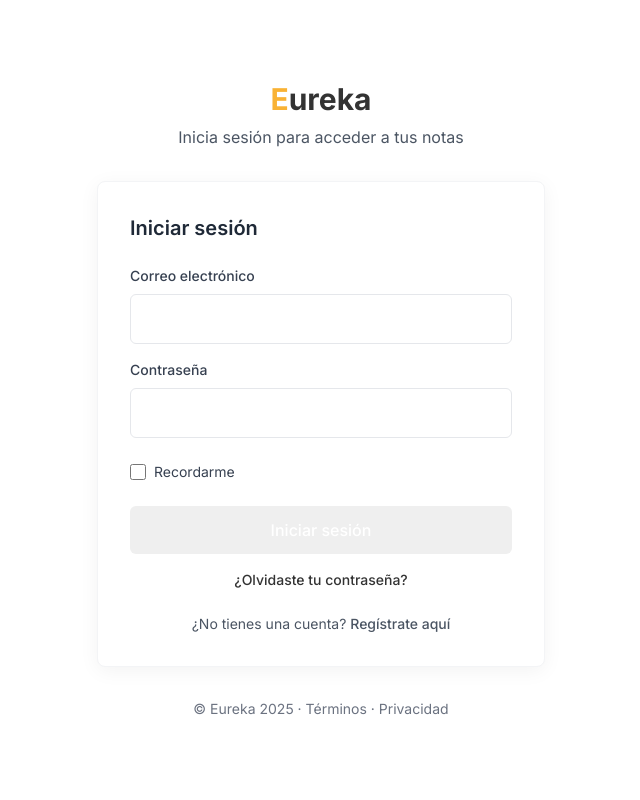
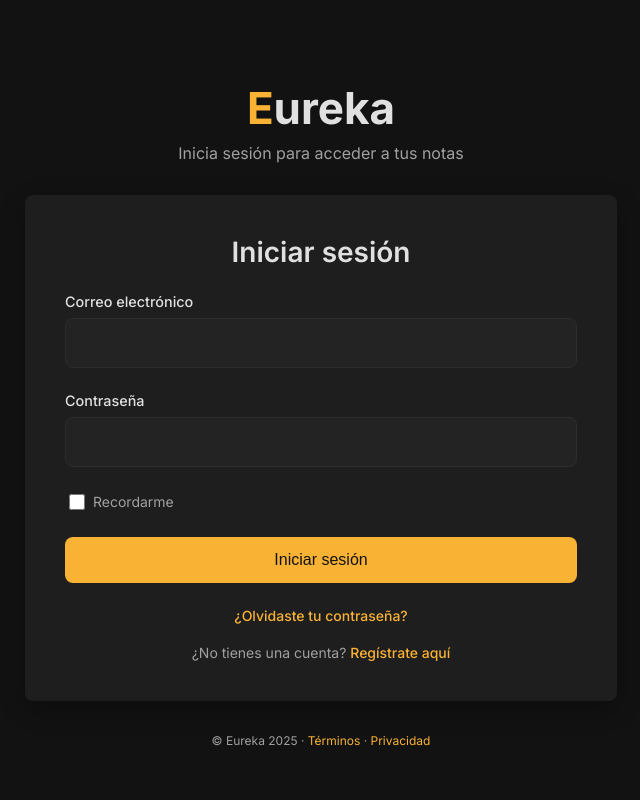
Before and after one commit to AlpucheMad/eureka_web, a Flask app: page /auth/login in a window 1280 px wide. Shown: the whole page, without its empty margins (319-959 px from the left). Run offline with Flask 3, Linux system fonts and the light colour scheme; parts of the project's set-up code (start-up, migrations or seed data) failed here and were passed over; some libraries are stand-ins or nearby versions.

Commit message:
feat(ui): Implementar diseño oscuro en interfaces de autenticación

```diff
--- /dev/null
+++ b/app/static/css/auth.css
@@ -0,0 +1,390 @@
+:root {
+    --color-primary: #121212; /* Fondo negro oscuro principal */
+    --color-secondary: #1E1E1E; /* Fondo para elementos destacados */
+    --color-accent: #F9B234; /* Naranja tenue para elementos de acento */
+    --color-text: #E0E0E0; /* Texto en gris claro */
+    --color-text-muted: #A0A0A0; /* Texto secundario */
+    --color-border: #2D2D2D; /* Bordes sutiles */
+    --color-input-bg: #232323; /* Fondo para inputs */
+    --color-error: #FF5252; /* Color para errores */
+    --color-success: #4CAF50; /* Color para éxito */
+
+    /* Variables responsivas */
+    --container-padding: 1.5rem;
+    --card-padding: 2rem;
+    --input-padding: 1rem;
+    --border-radius: 0.5rem;
+}
+
+/* Estilos base y reset */
+*, *::before, *::after {
+    box-sizing: border-box;
+}
+
+html {
+    font-size: 16px;
+}
+
+body {
+    font-family: 'Inter', sans-serif;
+    background-color: var(--color-primary);
+    color: var(--color-text);
+    transition: all 0.3s ease;
+    margin: 0;
+    padding: 0;
+    min-height: 100vh;
+    display: flex;
+    flex-direction: column;
+    justify-content: center;
+    align-items: center;
+    overflow-x: hidden;
+    padding: 1rem;
+}
+
+/* Contenedor principal */
+.auth-container {
+    width: 100%;
+    max-width: 28rem; /* 448px */
+    padding: 0 var(--container-padding);
+    display: flex;
+    flex-direction: column;
+    align-items: center;
+}
+
+/* Logo y branding */
+.auth-logo {
+    margin-bottom: 2rem;
+    text-align: center;
+    width: 100%;
+}
+
+.auth-logo h1 {
+    font-size: 2.25rem; /* Ajustado para mejor escalabilidad */
+    font-weight: 700;
+    margin-bottom: 0.5rem;
+    line-height: 1.2;
+}
+
+.auth-logo span.accent {
+    color: var(--color-accent);
+}
+
+.auth-logo p {
+    color: var(--color-text-muted);
+    font-size: 1rem;
+    margin: 0.5rem 0 0;
+}
+
+/* Tarjeta de autenticación */
+.auth-card {
+    background-color: var(--color-secondary);
+    border-radius: var(--border-radius);
+    width: 100%;
+    padding: var(--card-padding);
+    box-shadow: 0 0.5rem 1.5rem rgba(0, 0, 0, 0.3);
+    transition: transform 0.3s ease, box-shadow 0.3s ease;
+}
+
+.auth-card:hover {
+    transform: translateY(-2px);
+    box-shadow: 0 0.75rem 2rem rgba(0, 0, 0, 0.4);
+}
+
+.auth-card h2 {
+    font-size: 1.5rem;
+    font-weight: 600;
+    margin-top: 0;
+    margin-bottom: 1.5rem;
+    color: var(--color-text);
+    text-align: center;
+}
+
+/* Formularios */
+.form-group {
+    margin-bottom: 1.5rem;
+}
+
+.form-group label {
+    display: block;
+    font-size: 0.9rem;
+    font-weight: 500;
+    margin-bottom: 0.5rem;
+    color: var(--color-text);
+}
+
+.form-control {
+    width: 100%;
+    background-color: var(--color-input-bg);
+    border: 1px solid var(--color-border);
+    border-radius: var(--border-radius);
+    padding: 0.875rem var(--input-padding);
+    font-size: 1rem;
+    color: var(--color-text);
+    transition: all 0.3s ease;
+    box-sizing: border-box;
+}
+
+.form-control:focus {
+    outline: none;
+    border-color: var(--color-accent);
+    box-shadow: 0 0 0 2px rgba(249, 178, 52, 0.2);
+}
+
+.form-text {
+    font-size: 0.75rem;
+    color: var(--color-text-muted);
+    margin-top: 0.5rem;
+    line-height: 1.4;
+}
+
+.form-check {
+    display: flex;
+    align-items: center;
+    margin-bottom: 1.5rem;
+}
+
+.form-check-input {
+    width: 1rem;
+    height: 1rem;
+    margin-right: 0.5rem;
+    accent-color: var(--color-accent);
+}
+
+.form-check-label {
+    font-size: 0.875rem;
+    color: var(--color-text-muted);
+}
+
+/* Botones */
+.btn {
+    width: 100%;
+    padding: 0.875rem var(--input-padding);
+    font-size: 1rem;
+    font-weight: 500;
+    text-align: center;
+    border-radius: var(--border-radius);
+    transition: all 0.3s ease;
+    cursor: pointer;
+    border: none;
+}
+
+.btn-primary {
+    background-color: var(--color-accent);
+    color: #121212;
+}
+
+.btn-primary:hover {
+    background-color: #f8a818;
+    transform: translateY(-1px);
+    box-shadow: 0 0.25rem 1rem rgba(249, 178, 52, 0.3);
+}
+
+/* Enlaces y textos secundarios */
+.auth-links {
+    text-align: center;
+    margin-top: 1.25rem;
+    font-size: 0.875rem;
+    color: var(--color-text-muted);
+    width: 100%;
+}
+
+.auth-links a {
+    color: var(--color-accent);
+    text-decoration: none;
+    font-weight: 500;
+    transition: color 0.3s ease;
+}
+
+.auth-links a:hover {
+    color: #f8a818;
+    text-decoration: underline;
+}
+
+.auth-footer {
+    margin-top: 2rem;
+    text-align: center;
+    font-size: 0.75rem;
+    color: var(--color-text-muted);
+    width: 100%;
+    padding: 0 1rem;
+}
+
+.auth-footer a {
+    color: var(--color-accent);
+    text-decoration: none;
+}
+
+.auth-footer a:hover {
+    text-decoration: underline;
+}
+
+/* Mensajes flash */
+.flash-messages {
+    width: 100%;
+    margin-bottom: 1.5rem;
+}
+
+.alert {
+    padding: 0.875rem var(--input-padding);
+    border-radius: var(--border-radius);
+    margin-bottom: 1rem;
+    font-size: 0.875rem;
+    width: 100%;
+}
+
+.alert-success {
+    background-color: rgba(76, 175, 80, 0.1);
+    border: 1px solid rgba(76, 175, 80, 0.2);
+    color: #4CAF50;
+}
+
+.alert-danger {
+    background-color: rgba(255, 82, 82, 0.1);
+    border: 1px solid rgba(255, 82, 82, 0.2);
+    color: #FF5252;
+}
+
+.alert-warning {
+    background-color: rgba(255, 193, 7, 0.1);
+    border: 1px solid rgba(255, 193, 7, 0.2);
+    color: #FFC107;
+}
+
+.alert-info {
+    background-color: rgba(33, 150, 243, 0.1);
+    border: 1px solid rgba(33, 150, 243, 0.2);
+    color: #2196F3;
+}
+
+/* Animaciones */
+@keyframes fadeIn {
+    from { opacity: 0; transform: translateY(10px); }
+    to { opacity: 1; transform: translateY(0); }
+}
+
+.auth-card, .auth-logo {
+    animation: fadeIn 0.5s ease-out forwards;
+}
+
+/* Para errores de formulario */
+.form-error {
+    color: var(--color-error);
+    font-size: 0.75rem;
+    margin-top: 0.5rem;
+}
+
+/* Loader para acciones asíncronas */
+.loader {
+    display: inline-block;
+    width: 1rem;
+    height: 1rem;
+    border: 2px solid rgba(255, 255, 255, 0.3);
+    border-radius: 50%;
+    border-top-color: #fff;
+    animation: spin 0.8s linear infinite;
+    margin-right: 0.5rem;
+    vertical-align: middle;
+}
+
+@keyframes spin {
+    to { transform: rotate(360deg); }
+}
+
+/* Media queries para responsividad */
+/* Móvil pequeño */
+@media (max-width: 320px) {
+    :root {
+        --container-padding: 1rem;
+        --card-padding: 1.5rem;
+        --input-padding: 0.75rem;
+    }
+
+    html {
+        font-size: 14px;
+    }
+
+    .auth-logo h1 {
+        font-size: 2rem;
+    }
+
+    .auth-card h2 {
+        font-size: 1.25rem;
+    }
+}
+
+/* Móvil mediano a grande */
+@media (min-width: 321px) and (max-width: 480px) {
+    :root {
+        --container-padding: 1.25rem;
+        --card-padding: 1.75rem;
+    }
+
+    .auth-logo h1 {
+        font-size: 2.125rem;
+    }
+}
+
+/* Tablet */
+@media (min-width: 481px) and (max-width: 768px) {
+    .auth-container {
+        max-width: 32rem;
+    }
+
+    .auth-logo h1 {
+        font-size: 2.5rem;
+    }
+}
+
+/* Desktop pequeño */
+@media (min-width: 769px) and (max-width: 1024px) {
+    .auth-container {
+        max-width: 36rem;
+    }
+
+    :root {
+        --card-padding: 2.25rem;
+    }
+}
+
+/* Desktop grande */
+@media (min-width: 1025px) {
+    .auth-container {
+        max-width: 40rem;
+    }
+
+    :root {
+        --card-padding: 2.5rem;
+        --input-padding: 1.125rem;
+    }
+
+    .auth-logo h1 {
+        font-size: 2.75rem;
+    }
+
+    .auth-card h2 {
+        font-size: 1.75rem;
+    }
+
+    .form-control {
+        font-size: 1.05rem;
+    }
+}
+
+/* Orientación landscape en móviles */
+@media (max-height: 480px) and (orientation: landscape) {
+    body {
+        padding: 1rem;
+    }
+
+    .auth-logo {
+        margin-bottom: 1rem;
+    }
+
+    .auth-logo h1 {
+        font-size: 1.75rem;
+    }
+
+    .auth-footer {
+        margin-top: 1rem;
+    }
+}
--- a/app/templates/auth/base_auth.html
+++ b/app/templates/auth/base_auth.html
@@ -5,87 +5,32 @@
     <meta name="viewport" content="width=device-width, initial-scale=1.0">
     <title>{% block title %}Eureka - Tu espacio de ideas{% endblock %}</title>
     <link href="https://fonts.googleapis.com/css2?family=Inter:wght@300;400;500;600;700&display=swap" rel="stylesheet">
-    <link href="https://cdn.jsdelivr.net/npm/tailwindcss@2.2.19/dist/tailwind.min.css" rel="stylesheet">
+    <link rel="stylesheet" href="{{ url_for('static', filename='css/auth.css') }}">
     <script src="https://unpkg.com/htmx.org@1.9.2"></script>
     <meta name="description" content="Eureka - Tu espacio personal para capturar y organizar ideas">
-    <style>
-        :root {
-            --color-accent: #F9B234;
-            --color-text-light: #333333;
-            --color-text-dark: #E0E0E0;
-            --color-bg-light: #FFFFFF;
-            --color-bg-dark: #121212;
-            --color-sec-light-1: #F5F5F5;
-            --color-sec-light-2: #E0E0E0;
-            --color-sec-dark-1: #2D2D2D;
-            --color-sec-dark-2: #3D3D3D;
-        }
-        body {
-            font-family: 'Inter', sans-serif;
-            transition: background-color 0.3s, color 0.3s;
-        }
-        .theme-light {
-            background-color: var(--color-bg-light);
-            color: var(--color-text-light);
-        }
-        .theme-dark {
-            background-color: var(--color-bg-dark);
-            color: var(--color-text-dark);
-        }
-        .accent {
-            color: var(--color-accent);
-        }
-        .btn {
-            transition: all 0.3s ease;
-        }
-        .btn:hover {
-            transform: translateY(-1px);
-            box-shadow: 0 2px 10px rgba(0, 0, 0, 0.1);
-        }
-        .input-minimal {
-            background-color: transparent;
-            border: 1px solid #E0E0E0;
-            border-radius: 4px;
-            padding: 10px 16px;
-            transition: all 0.3s ease;
-        }
-        .input-minimal:focus {
-            border-color: var(--color-accent);
-            box-shadow: 0 0 0 2px rgba(249, 178, 52, 0.2);
-        }
-        .card-auth {
-            border-radius: 8px;
-            box-shadow: 0 4px 20px rgba(0, 0, 0, 0.05);
-            transition: transform 0.3s ease, box-shadow 0.3s ease;
-        }
-        .card-auth:hover {
-            transform: translateY(-2px);
-            box-shadow: 0 6px 25px rgba(0, 0, 0, 0.08);
-        }
-    </style>
     {% block extra_head %}{% endblock %}
 </head>
-<body class="theme-light min-h-screen flex items-center justify-center px-4">
-    <div class="w-full max-w-md">
+<body>
+    <div class="auth-container">
         <!-- Logo/Branding -->
-        <div class="text-center mb-8">
-            <h1 class="text-3xl font-bold mb-2">
+        <div class="auth-logo">
+            <h1>
                 <span class="accent">E</span>ureka
             </h1>
-            <p class="text-gray-600 dark:text-gray-400">{% block subtitle %}Tu espacio personal de ideas{% endblock %}</p>
+            <p>{% block subtitle %}Tu espacio personal de ideas{% endblock %}</p>
         </div>
 
         <!-- Mensajes Flash -->
         {% with messages = get_flashed_messages(with_categories=true) %}
             {% if messages %}
-                <div class="mb-6 space-y-2">
+                <div class="flash-messages">
                     {% for category, message in messages %}
-                        {% set alert_color = 'bg-green-50 border-green-400 text-green-700' if category == 'success' else
-                                'bg-red-50 border-red-400 text-red-700' if category == 'error' else
-                                'bg-yellow-50 border-yellow-400 text-yellow-700' if category == 'warning' else
-                                'bg-blue-50 border-blue-400 text-blue-700' %}
-                        <div class="{{ alert_color }} px-4 py-3 rounded-md border relative" role="alert">
-                            <span class="block sm:inline">{{ message }}</span>
+                        {% set alert_class = 'alert-success' if category == 'success' else
+                                             'alert-danger' if category == 'error' else
+                                             'alert-warning' if category == 'warning' else
+                                             'alert-info' %}
+                        <div class="alert {{ alert_class }}" role="alert">
+                            {{ message }}
                         </div>
                     {% endfor %}
                 </div>
@@ -93,16 +38,41 @@
         {% endwith %}
 
         <!-- Contenido principal -->
-        <div class="card-auth bg-white p-8 rounded-lg border border-gray-100 dark:bg-gray-800 dark:border-gray-700">
+        <div class="auth-card">
             {% block content %}{% endblock %}
         </div>
 
         <!-- Footer -->
-        <div class="mt-8 text-center text-sm text-gray-500">
-            © Eureka {{ now.year }} · <a href="#" class="text-accent hover:underline">Términos</a> · <a href="#" class="text-accent hover:underline">Privacidad</a>
+        <div class="auth-footer">
+            © Eureka {{ now.year }} · <a href="{{ url_for('main.terms') }}">Términos</a> · <a href="{{ url_for('main.privacy') }}">Privacidad</a>
         </div>
     </div>
 
-    {% block scripts %}{% endblock %}
+    {% block scripts %}
+    <script>
+        // Animaciones y transiciones con HTMX
+        document.addEventListener('htmx:configRequest', function(evt) {
+            // Añadir loader si se necesita
+            const submitBtn = evt.detail.elt.querySelector('button[type="submit"]');
+            if (submitBtn) {
+                submitBtn.innerHTML = '<span class="loader"></span> Procesando...';
+                submitBtn.disabled = true;
+            }
+        });
+
+        document.addEventListener('htmx:afterSwap', function(evt) {
+            // Animación después de la carga
+            const elements = document.querySelectorAll('.auth-card, .auth-logo');
+            elements.forEach(el => {
+                el.style.opacity = '0';
+                el.style.transform = 'translateY(10px)';
+                setTimeout(() => {
+                    el.style.opacity = '1';
+                    el.style.transform = 'translateY(0)';
+                }, 50);
+            });
+        });
+    </script>
+    {% endblock %}
 </body>
 </html>
--- a/app/templates/auth/login.html
+++ b/app/templates/auth/login.html
@@ -5,47 +5,47 @@
 {% block subtitle %}Inicia sesión para acceder a tus notas{% endblock %}
 
 {% block content %}
-    <h2 class="text-xl font-semibold mb-6 text-gray-800 dark:text-gray-200">Iniciar sesión</h2>
+    <h2>Iniciar sesión</h2>
 
-    <form method="POST" action="{{ url_for('auth.login') }}" hx-post="{{ url_for('auth.login') }}" hx-swap="outerHTML">
+    <form method="POST" action="{{ url_for('auth.login') }}" hx-post="{{ url_for('auth.login') }}" hx-swap="outerHTML" hx-target="closest form">
         {{ form.csrf_token }}
 
-        <div class="mb-4">
-            {{ form.email.label(class="block mb-2 text-sm font-medium text-gray-700 dark:text-gray-300") }}
-            {{ form.email(class="w-full py-3 px-4 rounded-md border border-gray-200 focus:ring-2 focus:ring-orange-200 focus:border-orange-300 focus:outline-none transition duration-200 dark:bg-gray-800 dark:border-gray-700 dark:focus:ring-orange-900 dark:focus:border-orange-700") }}
+        <div class="form-group">
+            {{ form.email.label }}
+            {{ form.email(class="form-control") }}
             {% if form.email.errors %}
                 {% for error in form.email.errors %}
-                    <p class="mt-1 text-sm text-red-600 dark:text-red-400">{{ error }}</p>
+                    <div class="form-error">{{ error }}</div>
                 {% endfor %}
             {% endif %}
         </div>
 
-        <div class="mb-6">
-            {{ form.password.label(class="block mb-2 text-sm font-medium text-gray-700 dark:text-gray-300") }}
-            {{ form.password(class="w-full py-3 px-4 rounded-md border border-gray-200 focus:ring-2 focus:ring-orange-200 focus:border-orange-300 focus:outline-none transition duration-200 dark:bg-gray-800 dark:border-gray-700 dark:focus:ring-orange-900 dark:focus:border-orange-700") }}
+        <div class="form-group">
+            {{ form.password.label }}
+            {{ form.password(class="form-control") }}
             {% if form.password.errors %}
                 {% for error in form.password.errors %}
-                    <p class="mt-1 text-sm text-red-600 dark:text-red-400">{{ error }}</p>
+                    <div class="form-error">{{ error }}</div>
                 {% endfor %}
             {% endif %}
         </div>
 
-        <div class="flex items-center mb-6">
-            {{ form.remember_me(class="h-4 w-4 text-orange-500 border-gray-300 rounded focus:ring-orange-400 dark:focus:ring-orange-800 dark:bg-gray-700 dark:border-gray-600") }}
-            {{ form.remember_me.label(class="ml-2 text-sm text-gray-700 dark:text-gray-300") }}
+        <div class="form-check">
+            {{ form.remember_me(class="form-check-input") }}
+            {{ form.remember_me.label(class="form-check-label") }}
         </div>
 
-        <div class="mb-4">
-            {{ form.submit(class="w-full py-3 px-4 bg-orange-400 hover:bg-orange-500 text-white font-medium rounded-md transition duration-200 focus:outline-none focus:ring-2 focus:ring-orange-500 focus:ring-opacity-50 dark:bg-orange-600 dark:hover:bg-orange-700") }}
+        <div class="form-group">
+            {{ form.submit(class="btn btn-primary") }}
         </div>
     </form>
 
-    <div class="text-center text-sm mt-4">
-        <a href="{{ url_for('auth.request_reset_password') }}" class="text-orange-500 hover:text-orange-600 font-medium dark:text-orange-400 dark:hover:text-orange-300">¿Olvidaste tu contraseña?</a>
+    <div class="auth-links">
+        <a href="{{ url_for('auth.request_reset_password') }}">¿Olvidaste tu contraseña?</a>
     </div>
 
-    <div class="mt-6 text-center text-sm text-gray-600 dark:text-gray-400">
+    <div class="auth-links">
         ¿No tienes una cuenta?
-        <a href="{{ url_for('auth.register') }}" class="text-orange-500 hover:text-orange-600 font-medium dark:text-orange-400 dark:hover:text-orange-300">Regístrate aquí</a>
+        <a href="{{ url_for('auth.register') }}" hx-get="{{ url_for('auth.register') }}" hx-push-url="true" hx-target="body" hx-swap="outerHTML transition:true">Regístrate aquí</a>
     </div>
 {% endblock %}
```
Also changed, not shown: app/templates/auth/register.html (+23 -23 lines), app/templates/auth/request_reset_password.html (+13 -12 lines), app/templates/auth/reset_password.html (+17 -17 lines).
